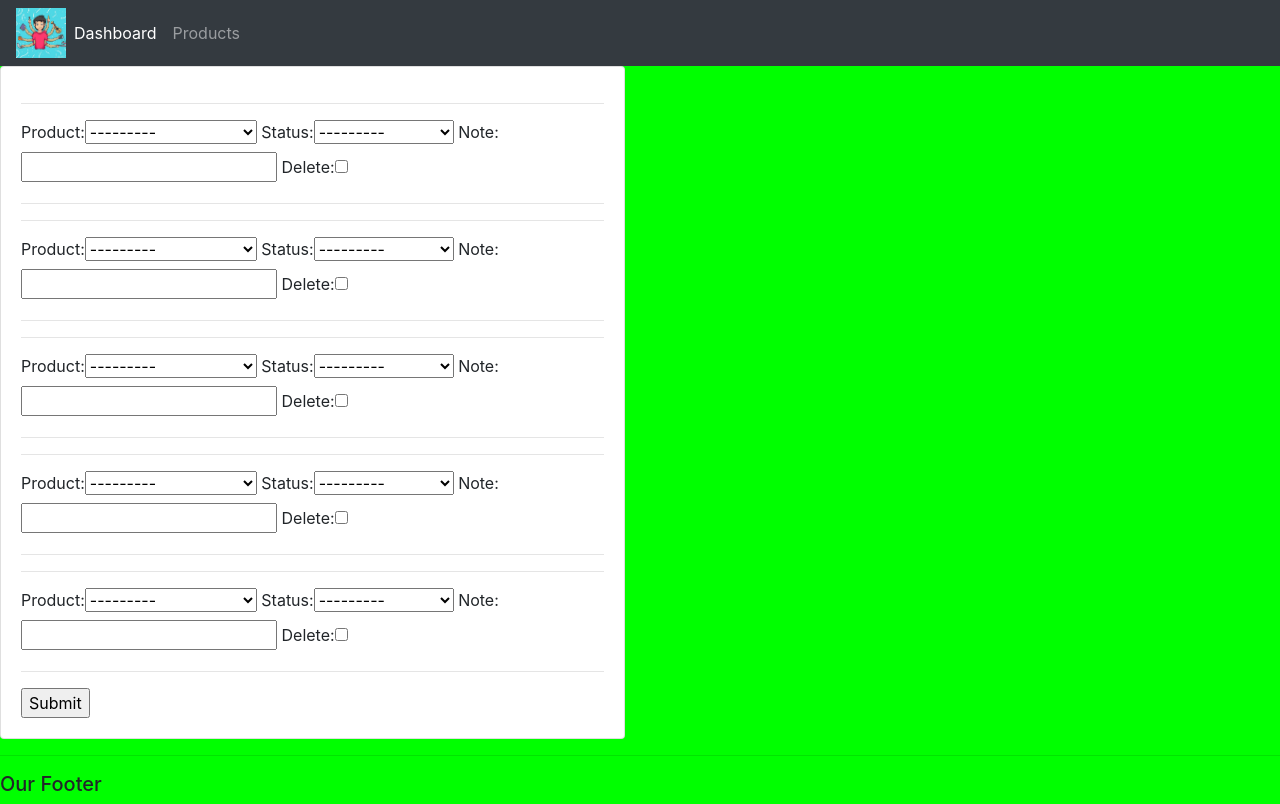
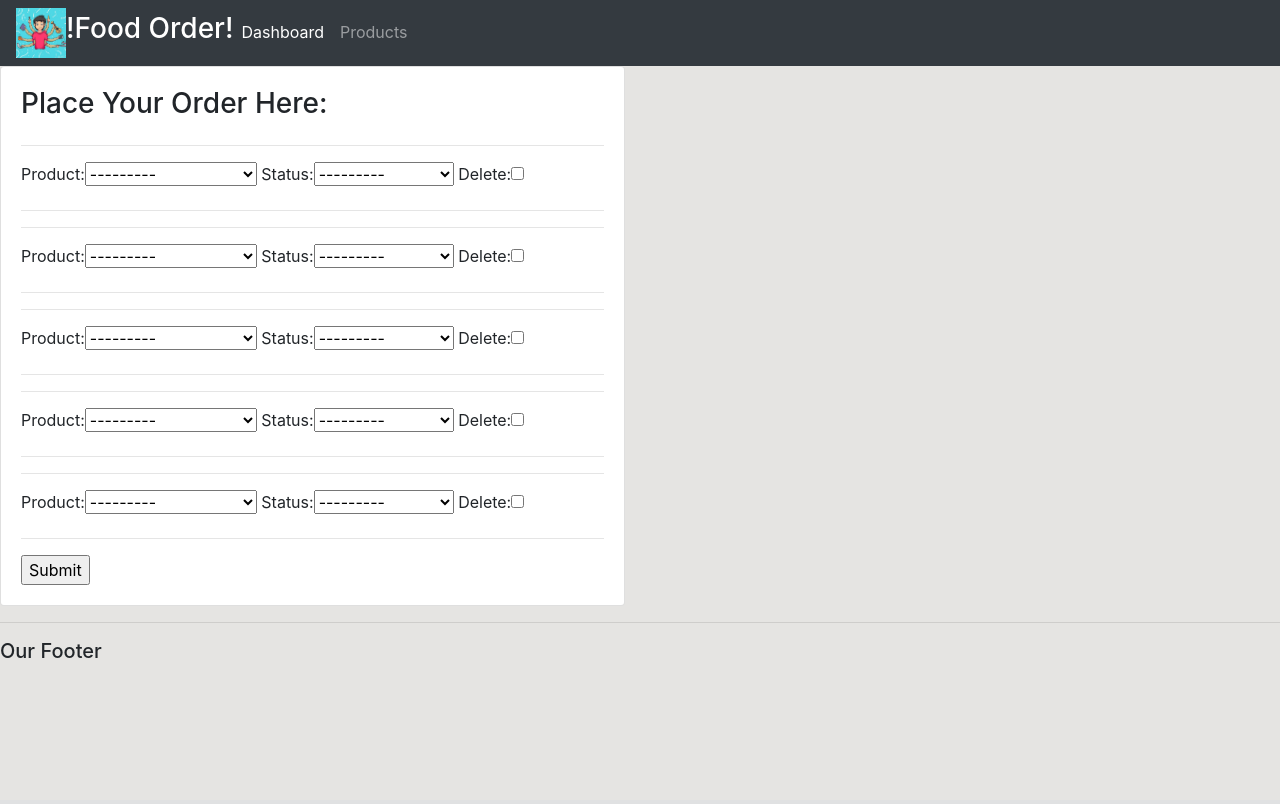
Before and after one commit to gourab98/Food_Order, a Django app: page /create_order/1/ in a window 1280 px wide. After the commit the page ends 658 px from the top, so only its background shows below. Run offline with Django 3.2, Linux system fonts and the light colour scheme; data comes from the database, SQL or seed files in the repository; both versions use the stored data as it was after the commit; some libraries are stand-ins or nearby versions.

Commit message:
Modify color

```diff
--- a/webtest/accounts/templates/accounts/customer_form.html
+++ b/webtest/accounts/templates/accounts/customer_form.html
@@ -4,6 +4,7 @@
 
 
 		<form action="" method="POST">
+			<h1 class="center"> Create New Customer: </h1>
       <hr>
 				{% csrf_token %}
         {{form}}
--- a/webtest/accounts/templates/accounts/navbar.html
+++ b/webtest/accounts/templates/accounts/navbar.html
@@ -7,6 +7,9 @@
   </button>
   <div class="collapse navbar-collapse" id="navbarNav">
     <ul class="navbar-nav">
+      <li style="color:White;">
+        <h3 > !Food Order!</h3>
+      </li>
       <li class="nav-item active">
         <a class="nav-link" href="{% url 'home' %}">Dashboard</a>
       </li>
--- a/webtest/accounts/templates/accounts/order_form.html
+++ b/webtest/accounts/templates/accounts/order_form.html
@@ -6,6 +6,8 @@
 <div class="row">
 	<div class="col-md-6">
 		<div class="card card-body">
+
+			<h3>Place Your Order Here:</h3>
 
 			<form action="" method="POST">
 				{% csrf_token %}
--- a/webtest/accounts/views.py
+++ b/webtest/accounts/views.py
@@ -44,7 +44,7 @@ def customer(request, pk_test):
 
 
 def createOrder(request, pk):
-	OrderFormSet = inlineformset_factory(Customer, Order, fields=('product' ,'status', 'note'), extra=5)
+	OrderFormSet = inlineformset_factory(Customer, Order, fields=('product' ,'status'), extra=5)
 	customer = Customer.objects.get(id=pk)
 	formset = OrderFormSet(queryset=Order.objects.none(),instance=customer)
 	#form = OrderForm(initial={'customer':customer})
--- a/webtest/static/css/main.css
+++ b/webtest/static/css/main.css
@@ -3,7 +3,7 @@
 
   body{
     /* background-color: #ebeff5; */
-    background-color: #00FF00
+    background-color: #E5E4E2;
   }
 
   #total-orders{
```
Also changed, not shown: webtest/db.sqlite3.
